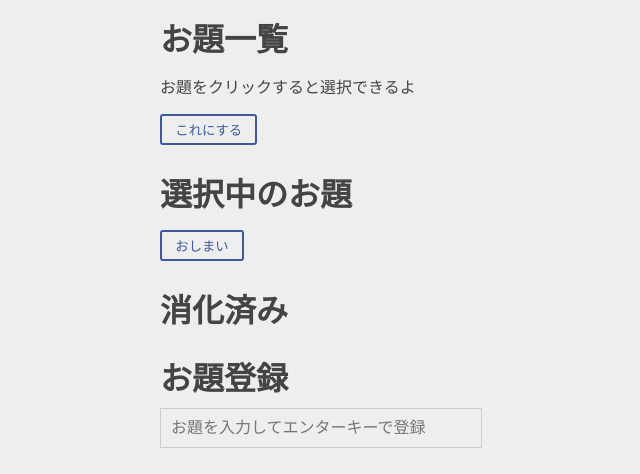
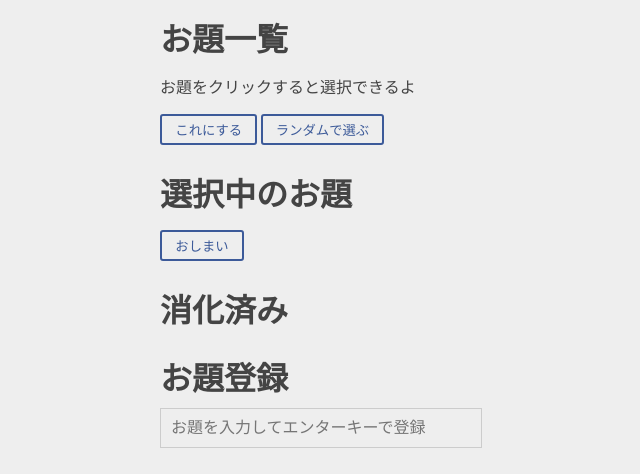
Before and after one commit to TearTheSky/zeichiku, a website: page index.html in a window 1280 px wide. Shown: the whole page, without its empty margins (280-920 px from the left). Drawn offline with Linux system fonts and the light colour scheme.

Commit message:
WIP implimentation randomize

```diff
--- a/index.html
+++ b/index.html
@@ -16,6 +16,9 @@
             </form>
             <button type=button name="decide_button" onclick="decideSubject();">
                 これにする
+            </button>
+            <button type=button name="decide_button" onclick="randamChooseSubject();">
+                ランダムで選ぶ
             </button>
     </div>
     <div class="talking">
--- a/subject.js
+++ b/subject.js
@@ -32,13 +32,7 @@ function addSubject(){
     newSubjectSelectButtonLabel.innerHTML = register.value;
     document.getElementById(newSubjectSelectButtonPlaceId).appendChild(newSubjectSelectButtonLabel);
 
-
-    // ラベルのテキストを挿入
-    //newSubjectSelectButtonLabel.innerHTML = register.value;
-
     // <br> の追加
-    newLineBrake = document.createElement("br");
-    document.getElementById(newSubjectSelectButtonPlaceId).appendChild(newLineBrake);
     register.value = '';
 }
 
@@ -67,6 +61,20 @@ function decideSubject(){
 
 }
 
+function randamChooseSubject(){
+    existSubjects = new Array();
+    var radioButtons = document.getElementsByTagName("input");
+
+    for (var i=0; i < radioButtons.length; i++) {
+        window.alert(radioButtons[i].value);
+        existSubjects.push(radioButtons[i].value);
+    }
+    window.alert(existSubjects);
+    choseOne = existSubjects[ Math.floor( Math.random() * existSubjects.length ) ];
+    window.alert('選ばれたのは ' + choseOne + ' でした');
+
+}
+
 function finishSubject(){
     talkingNow = document.getElementById('talkingNow');
     newFinishedSubject = document.createElement("p");
```
